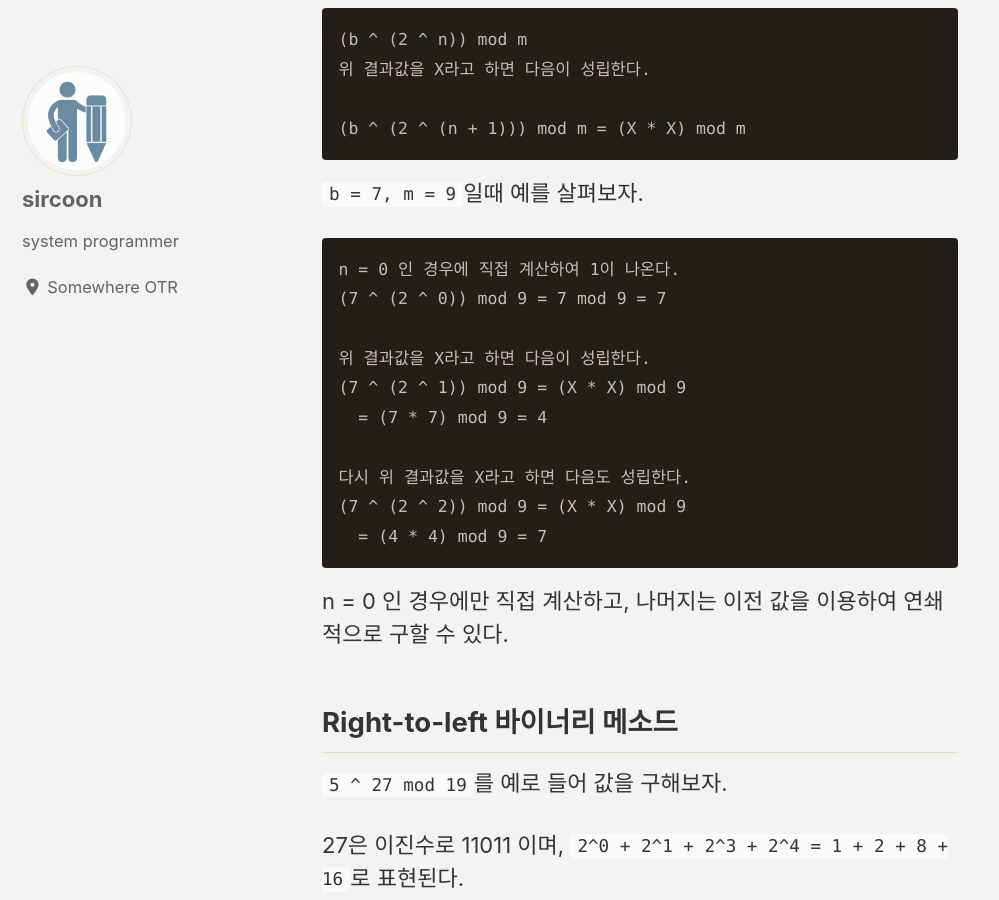
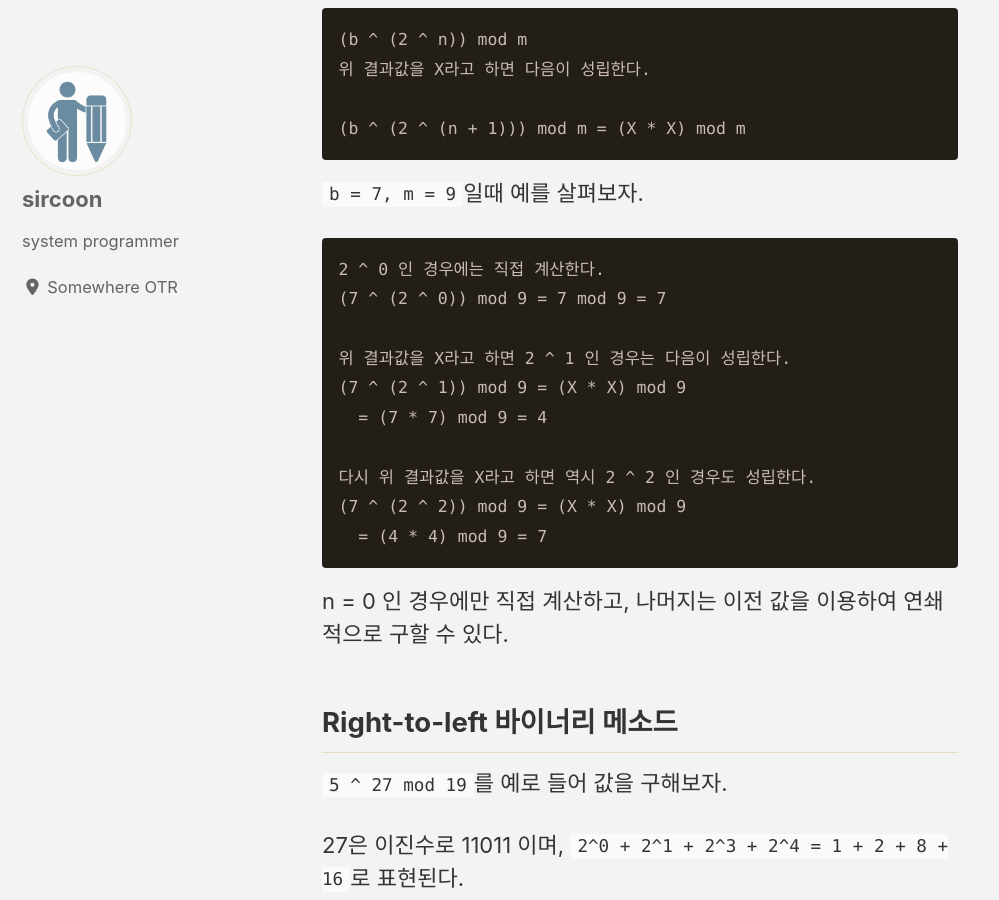
Before and after one commit to mrsoulware/mrsoulware.github.io, a Jekyll site: the page built from _posts/2020/2020-04-17-rsa-algorithm-2.md, in a window 1280 px wide and 900 px high, scrolled down 1664 px. Shown: the whole window, without its empty margins (0-999 px from the left). Built offline with Jekyll 4.4.1, drawn with Linux system fonts in a browser that asks for light colours; cached includes are drawn as plain includes; nearby versions of some CDN libraries.

Commit message:
update posts

````diff
--- a/_posts/2020/2020-04-17-rsa-algorithm-2.md
+++ b/_posts/2020/2020-04-17-rsa-algorithm-2.md
@@ -64,14 +64,14 @@ RC = (4 * (8 mod 5)) mod 5 = 2
 `b = 7, m = 9`일때 예를 살펴보자.
 
 ```
-n = 0 인 경우에 직접 계산하여 1이 나온다.
+2 ^ 0 인 경우에는 직접 계산한다.
 (7 ^ (2 ^ 0)) mod 9 = 7 mod 9 = 7
 
-위 결과값을 X라고 하면 다음이 성립한다.
+위 결과값을 X라고 하면 2 ^ 1 인 경우는 다음이 성립한다.
 (7 ^ (2 ^ 1)) mod 9 = (X * X) mod 9
   = (7 * 7) mod 9 = 4
 
-다시 위 결과값을 X라고 하면 다음도 성립한다.
+다시 위 결과값을 X라고 하면 역시 2 ^ 2 인 경우도 성립한다.
 (7 ^ (2 ^ 2)) mod 9 = (X * X) mod 9
   = (4 * 4) mod 9 = 7
 ```
````
